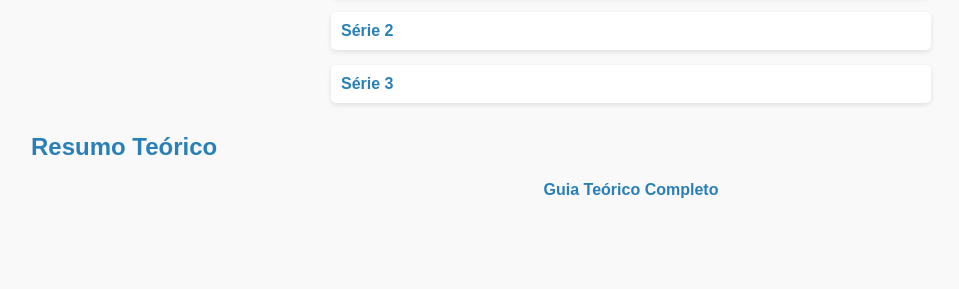
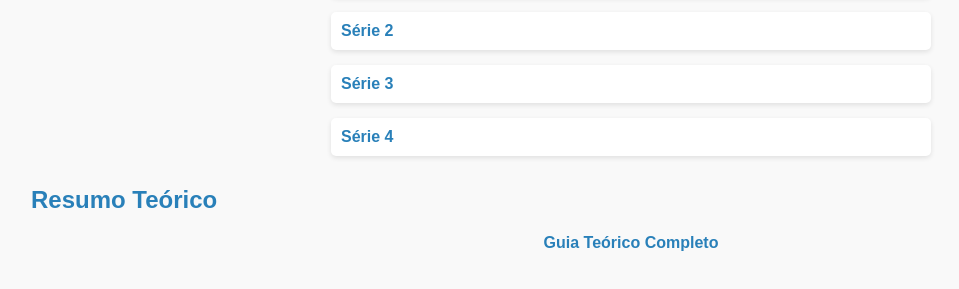
Before and after one commit to GManPT/pe2024-2025, a plain HTML site: page index.html in a window 1280 px wide. Shown: the part 139-428 px from the top of the page, without its empty margins (9-968 px from the left). Drawn offline with Linux system fonts and the light colour scheme.

Commit message:
deploy: c9123f7461666a58ab47bba949992cdce4c7655e

```diff
--- a/index.html
+++ b/index.html
@@ -21,6 +21,7 @@
       <li><a href="Serie1.pdf">Série 1</a></li>
       <li><a href="Serie2.pdf">Série 2</a></li>
       <li><a href="Serie3.pdf">Série 3</a></li>
+      <li><a href="Serie4.pdf">Série 4</a></li>
     </ul>
     <h2>Resumo Teórico</h2>
     <p><a href="GuiaTeoricoCompleto.pdf">Guia Teórico Completo</a></p>
```
Also changed, not shown: 5 other files.
